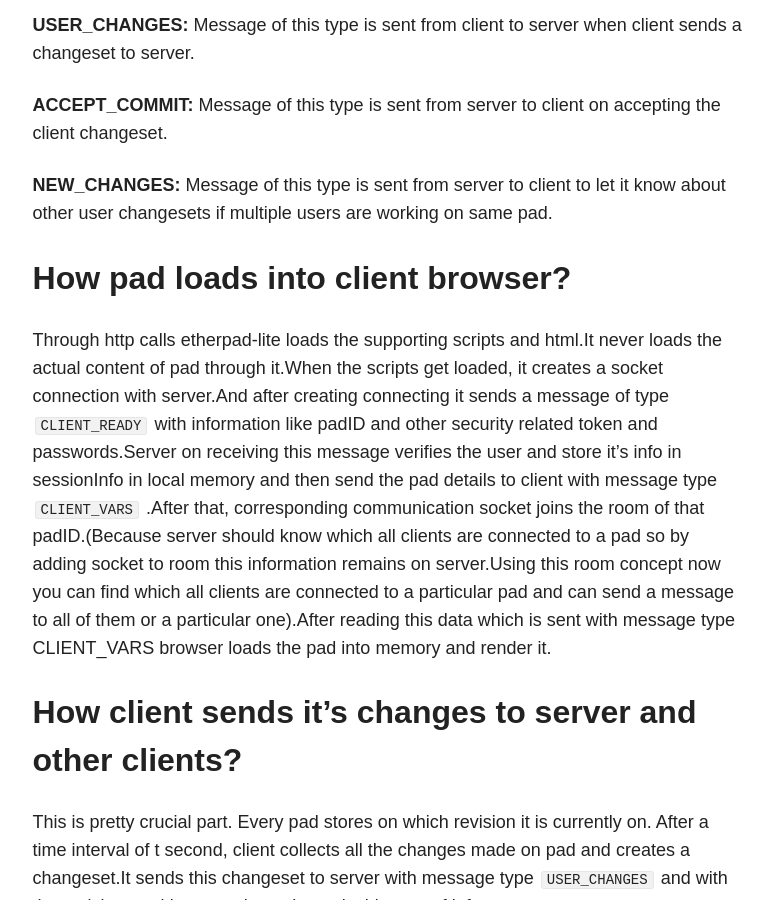
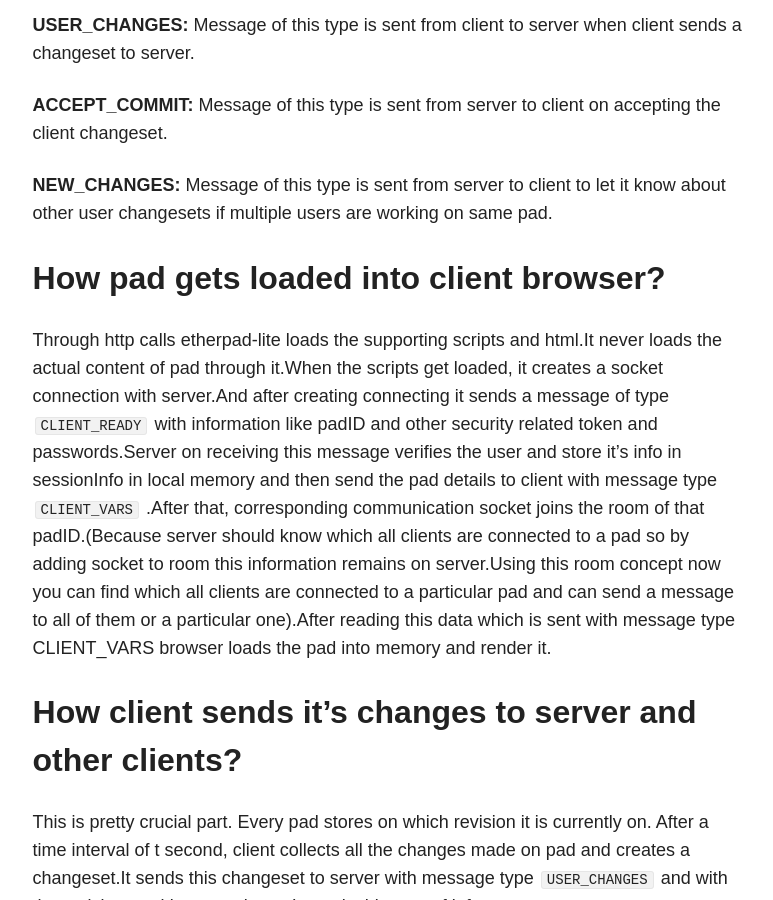
Before and after one commit to shobhit-garg/shobhit-garg.github.io, a Jekyll site: the page built from _posts/blog/2016-10-04-how-etherpad-works.markdown, in a window 1280 px wide and 900 px high, scrolled down 2789 px. Shown: the whole window, without its empty margins (347-1120 px from the left). Built offline with Jekyll 4.4.1, drawn with Linux system fonts in a browser that asks for light colours; nearby versions of some CDN libraries; comment, search, counter and statistics services are not loaded.

Commit message:
minor correction

```diff
--- a/_posts/blog/2016-10-04-how-etherpad-works.markdown
+++ b/_posts/blog/2016-10-04-how-etherpad-works.markdown
@@ -57,7 +57,7 @@ __ACCEPT_COMMIT:__ Message of this type is sent from server to client on accepti
 __NEW_CHANGES:__ Message of this type is sent from server to client to let it know about other user changesets if multiple users are working on same pad.
 
 
-## How pad loads into client browser?
+## How pad gets loaded into client browser?
 
 Through http calls etherpad-lite loads the supporting scripts and html.It never loads the actual content of pad through it.When the scripts get loaded, it creates a socket connection with server.And after creating connecting it sends a message of type `CLIENT_READY` with information like padID and other security related token and passwords.Server on receiving this message verifies the user and store it's info in sessionInfo in local memory and then send the pad details to client with message type `CLIENT_VARS` .After that, corresponding communication socket joins the room of that padID.(Because server should know which all clients are connected to a pad so by adding socket to room this information remains on server.Using this room concept now you can find which all clients are connected to a particular pad and can send a message to all of them or a particular one).After reading this data which is sent with message type CLIENT_VARS browser loads the pad into memory and render it.
 
```
